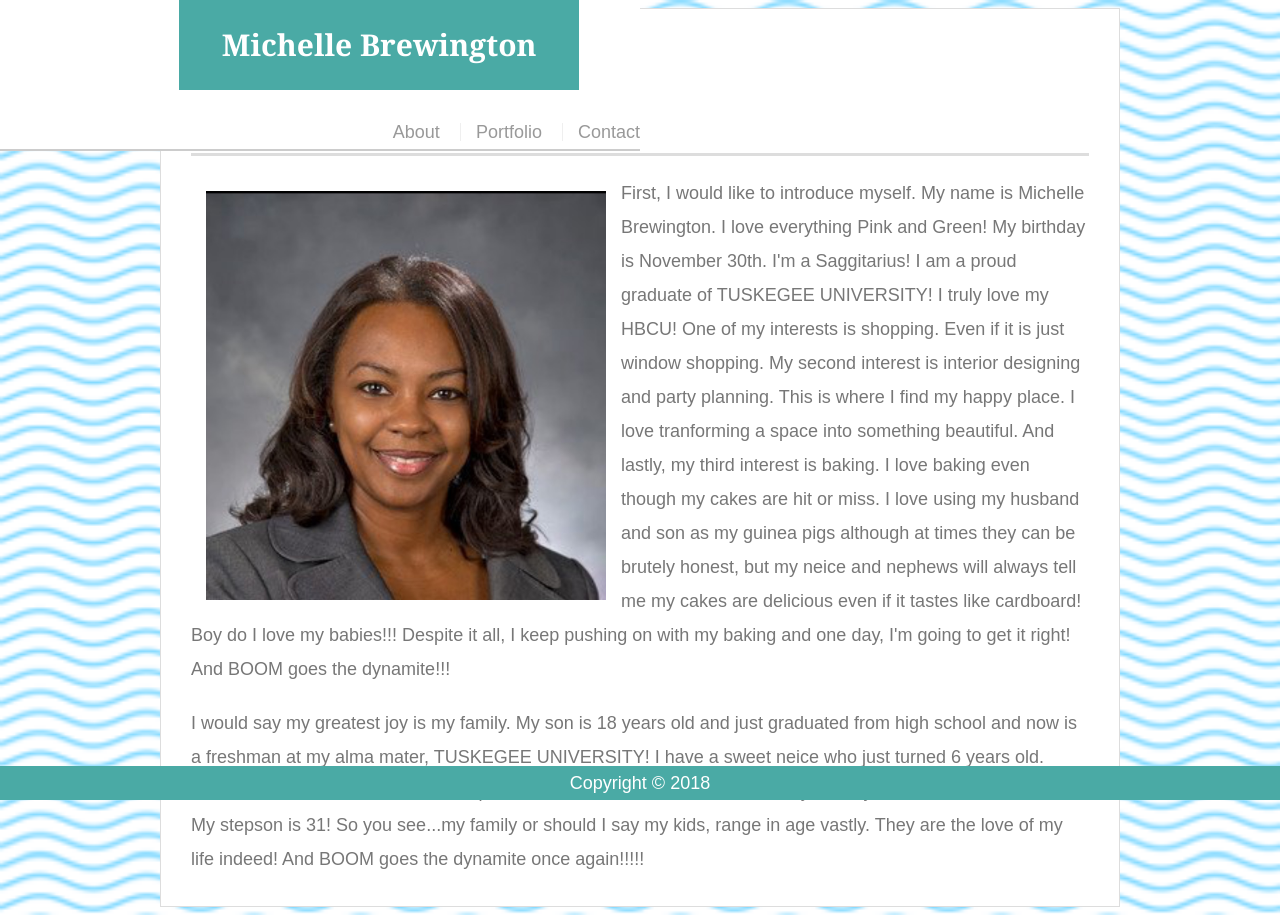
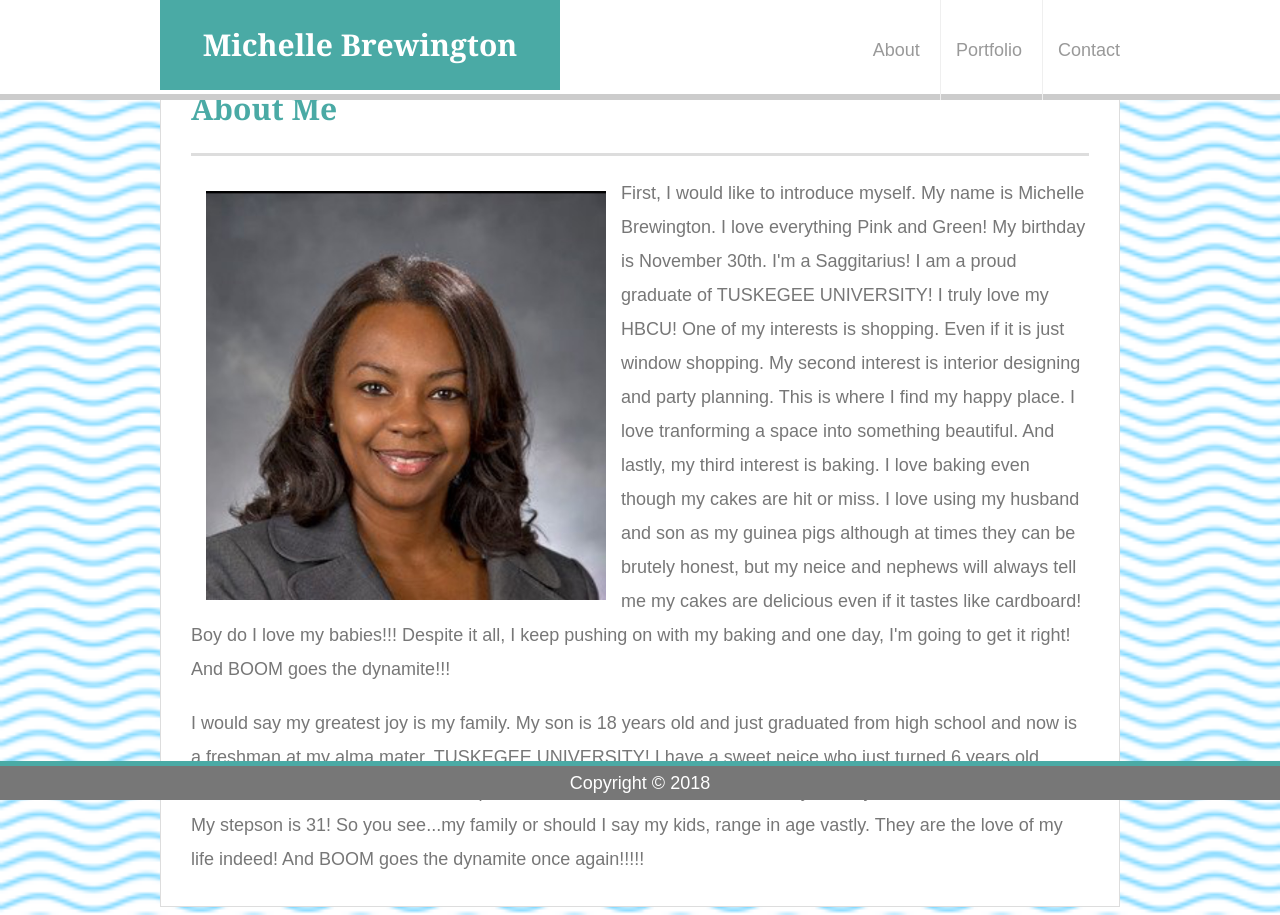
Before and after one commit to mbrewington1/Basic-Portfolio, a plain HTML site: page index.html in a window 1280 px wide. Drawn offline with Linux system fonts and the light colour scheme.

Commit message:
Version5

```diff
--- a/assets/css/style.css
+++ b/assets/css/style.css
@@ -47,20 +47,25 @@
 #masthead {
     background: #ffffff;
     margin: 0 0 30px;
-        z-index: 99;
-        color: #ffffff;
-        overflow: auto;
     left: 0;
     top: 0;
-        border-bottom: 2px solid #cccccc;
+    border-bottom: 6px solid #cccccc;
     position: fixed;
-        width: 50%;
+    width: 100%;
+    height: 100px;
     }
 
+.container {
+    width: 960px;
+    height: 100%;
+    margin: auto;
+}
+
+
+/*Name*/
 #logo {
     width: 400px;
     height: 90px;
-        position: auto;
     background: #4aaaa5;
     float: left;
     font-family: Georgia, 'Times New Roman', Times, serif;
@@ -70,12 +75,12 @@
     font-weight: 700;
     font-size: 30px;
     text-decoration: none;
-        margin-left: 28%;
+    margin-left: 0%;
 }
 
 nav {
     float: right;
-        margin-top: 25px;
+    line-height: 100px;
 }
 
 nav a {
@@ -85,7 +90,6 @@
     display: inline-block;
     border-left: 1px solid #efefef;
     padding-left: 15px;
-        line-height: 18px;
 }
 
 nav a:first-child {
@@ -106,7 +110,6 @@ section {
     background-color: #ffffff;
     padding: 30px;
     border: 1px solid #dddddd;
-    overflow-y: scroll;
     }
 
 .image {
@@ -186,11 +189,12 @@ input[type=submit] {
 }
 
 .footer {
+    border-top: 5px solid #4aaaa5;
     position: fixed;
     left: 0;
     bottom: 0;
     width: 100%;
-    background-color: #4aaaa5;
+    background-color: #777777;
     color: white;
     text-align: center;
 }
```
Lines whose indentation alone changed are shown as unchanged.
